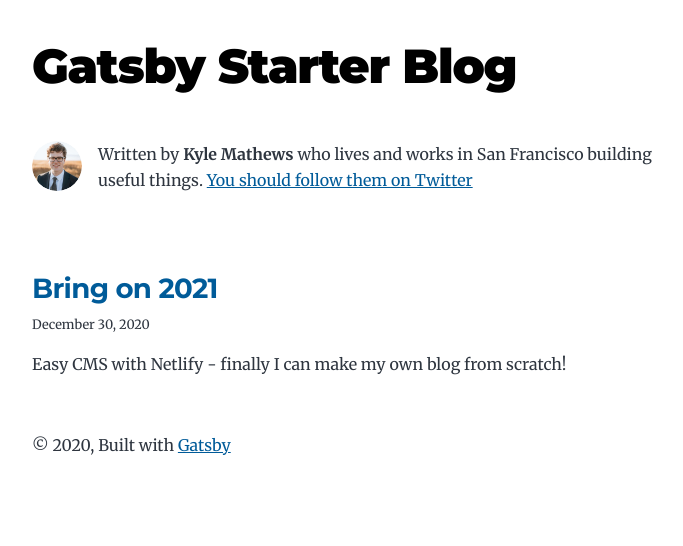
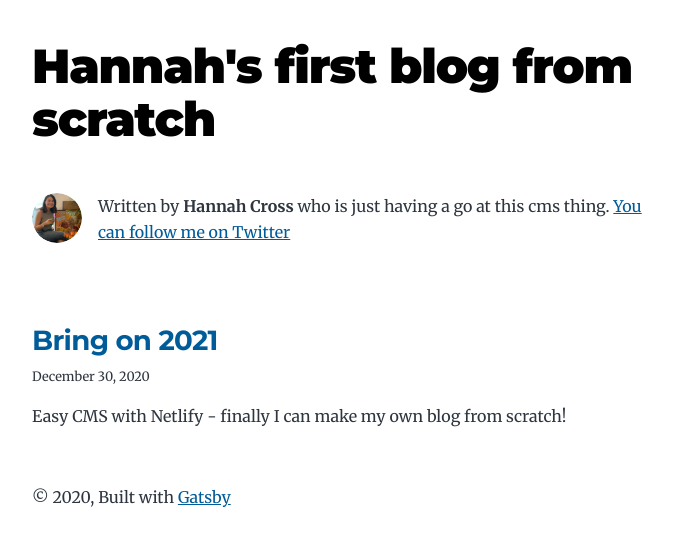
Before and after one commit to hannah2503/personal-blog, a Gatsby site: page / in a window 1280 px wide. Shown: the whole page, without its empty margins (292-975 px from the left). Built offline with nearby package versions, Linux system fonts and the light colour scheme; Gatsby itself is replaced by a stand-in of ours.

Commit message:
tweak some details

```diff
--- a/gatsby-config.js
+++ b/gatsby-config.js
@@ -1,14 +1,14 @@
 module.exports = {
   siteMetadata: {
-    title: `Gatsby Starter Blog`,
+    title: `Hannah's first blog from scratch`,
     author: {
-      name: `Kyle Mathews`,
-      summary: `who lives and works in San Francisco building useful things.`,
+      name: `Hannah Cross`,
+      summary: ` who is just having a go at this cms thing.`,
     },
     description: `A starter blog demonstrating what Gatsby can do.`,
     siteUrl: `https://gatsby-starter-blog-demo.netlify.app/`,
     social: {
-      twitter: `kylemathews`,
+      twitter: `crossy_h`,
     },
   },
   plugins: [
--- a/src/components/bio.js
+++ b/src/components/bio.js
@@ -12,7 +12,7 @@ import Image from "gatsby-image"
 const useStaticBioQuery = () => {
   const data = useStaticQuery(graphql`
   query BioQuery {
-    avatar: file(absolutePath: { regex: "/profile-pic.jpg/" }) {
+    avatar: file(absolutePath: { regex: "/profile.jpg/" }) {
       childImageSharp {
         fixed(width: 50, height: 50, quality: 95) {
           ...GatsbyImageSharpFixed
@@ -59,7 +59,7 @@ const Bio = () => {
           Written by <strong>{author.name}</strong> {author?.summary || null}
           {` `}
           <a href={`https://twitter.com/${social?.twitter || ``}`}>
-            You should follow them on Twitter
+            You can follow me on Twitter
           </a>
         </p>
       )}
```
Also changed, not shown: content/assets/profile-pic.jpg (deleted), content/assets/profile.jpg (added).
